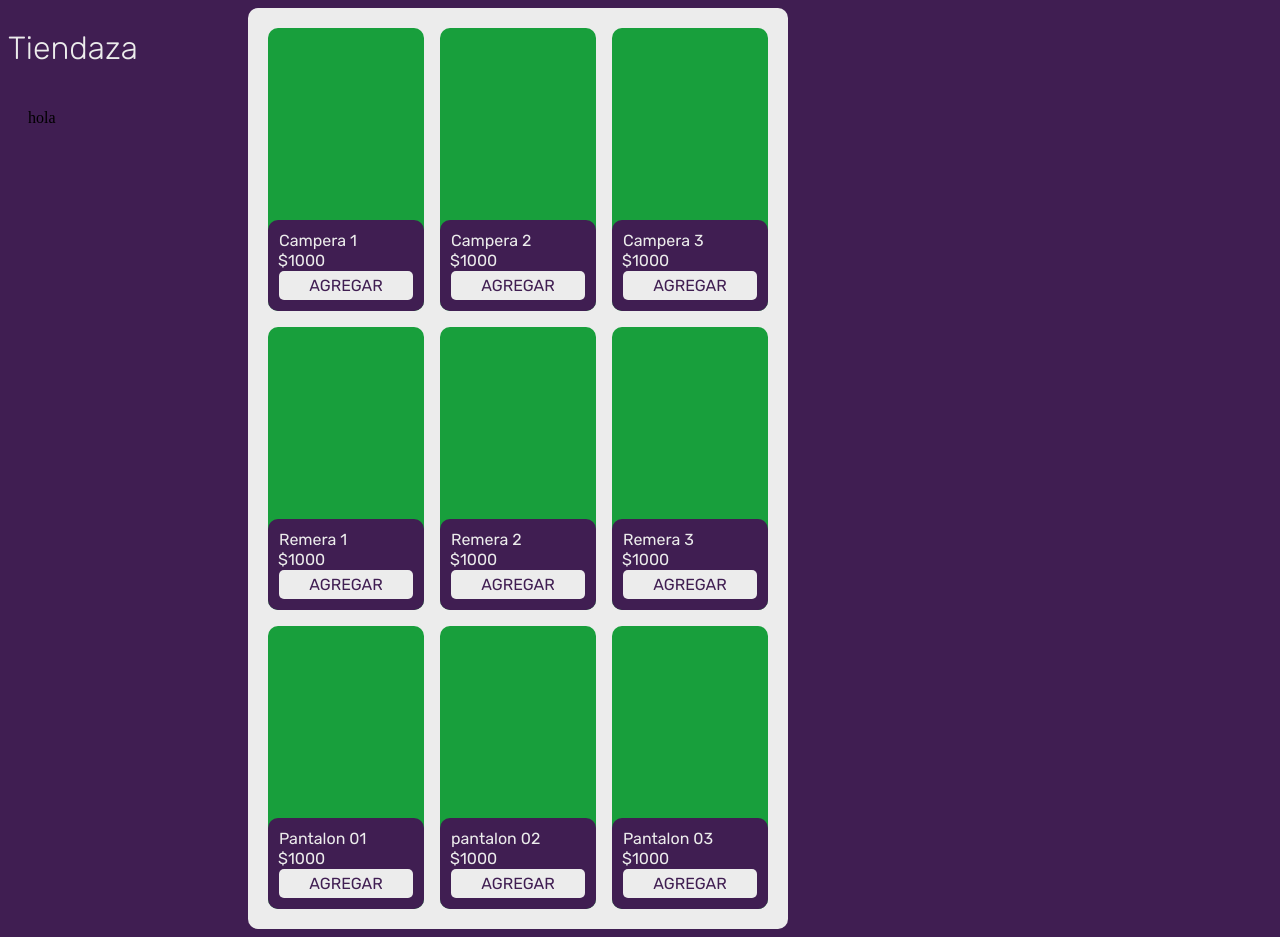
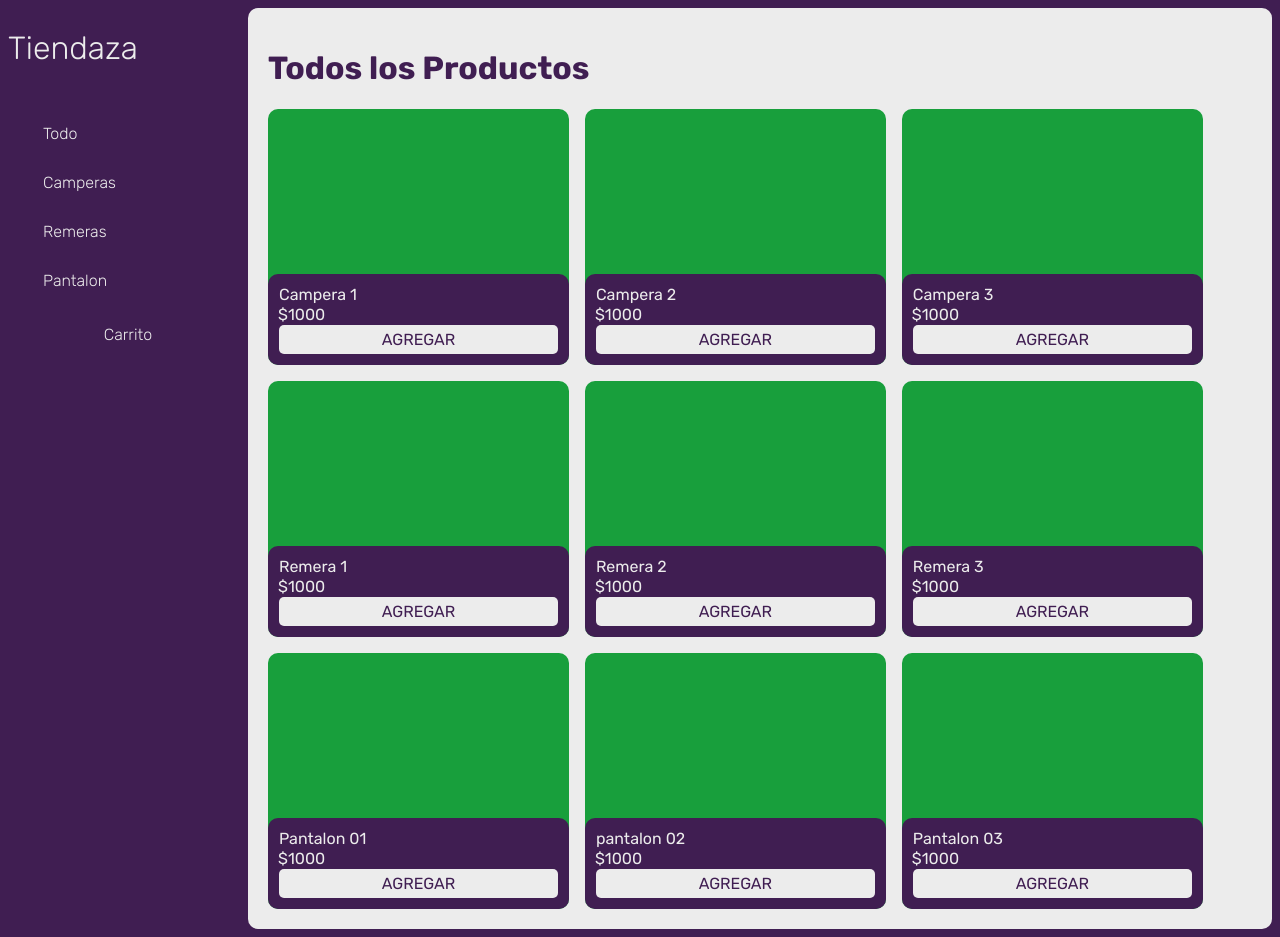
Before and after one commit to pilarsd99/Tester2024, a plain HTML site: page index.html in a window 1280 px wide. Drawn offline with Linux system fonts and the light colour scheme.

Commit message:
parte del menu y los titulos del contenedor

```diff
--- a/css/style.css
+++ b/css/style.css
@@ -20,14 +20,44 @@ color: #ececec;
   height: 800px;
   align-items: flex-start;
 }
+.dmenu{
+  font-family: "Rubik", sans-serif;
+  font-optical-sizing: auto;
+  font-weight: 300px;
+  font-style: normal;
+  font-weight: lighter;
+  color: #ececec;
+  padding: 15px;
+}
+#car{
+  color: #ececec;
+  text-align: center;
+  padding: 20px;
+}
+.contenedor{
+  background: #ececec;
+  display: flex;
+  flex-direction:column;
+  padding: 20px;
+  width: 500px;
+  border-radius: 10px;
+  width: 90%;
+  justify-items: center;
+}
+#titulo-contenedor{
+  font-family: "Rubik", sans-serif;
+  font-optical-sizing: auto;
+  font-weight: 300px;
+  font-style: normal;
+  color: #401e52;
+  flex-shrink: 0;
+}
 .contenedor-producto{
-  background: #ececec;
   display: grid;
   grid-template-columns: repeat(3,1fr);
   gap: 1rem;
-  padding: 20px;
-  width: 500px;
-  border-radius: 10px;
+  width: 95%;
+  height: 95%;
 }
 .producto-imagen{
   max-width: 100%;
@@ -44,8 +74,6 @@ color: #ececec;
   width: 100%;
   font-family: "Rubik", sans-serif;
   color: #ececec;
-
-
 }
 .Boton{
   background: #ececec;
--- a/index.html
+++ b/index.html
@@ -15,9 +15,15 @@
       <h1 id="titulo" class="rubik">Tiendaza</h1>
     </div>
     <div id="menu">
-    hola
+      <div class="dmenu">Todo</div>
+      <div class="dmenu">Camperas</div>
+      <div class="dmenu">Remeras</div>
+      <div class="dmenu">Pantalon</div>
+      <div id="car" class="rubik">Carrito</div>
     </div>
   </div>
+  <div class="contenedor">
+    <h1 id="titulo-contenedor">Todos los Productos</h1>
     <div class="contenedor-producto">
       <div class="producto-imagen">
         <div class="boton_precio">
@@ -101,6 +107,7 @@
         </div>
       </div>
     </div>
+  </div>
   <script src="js/main.js"></script>
 </body>
 </html>
```
Lines whose indentation alone changed are shown as unchanged.
